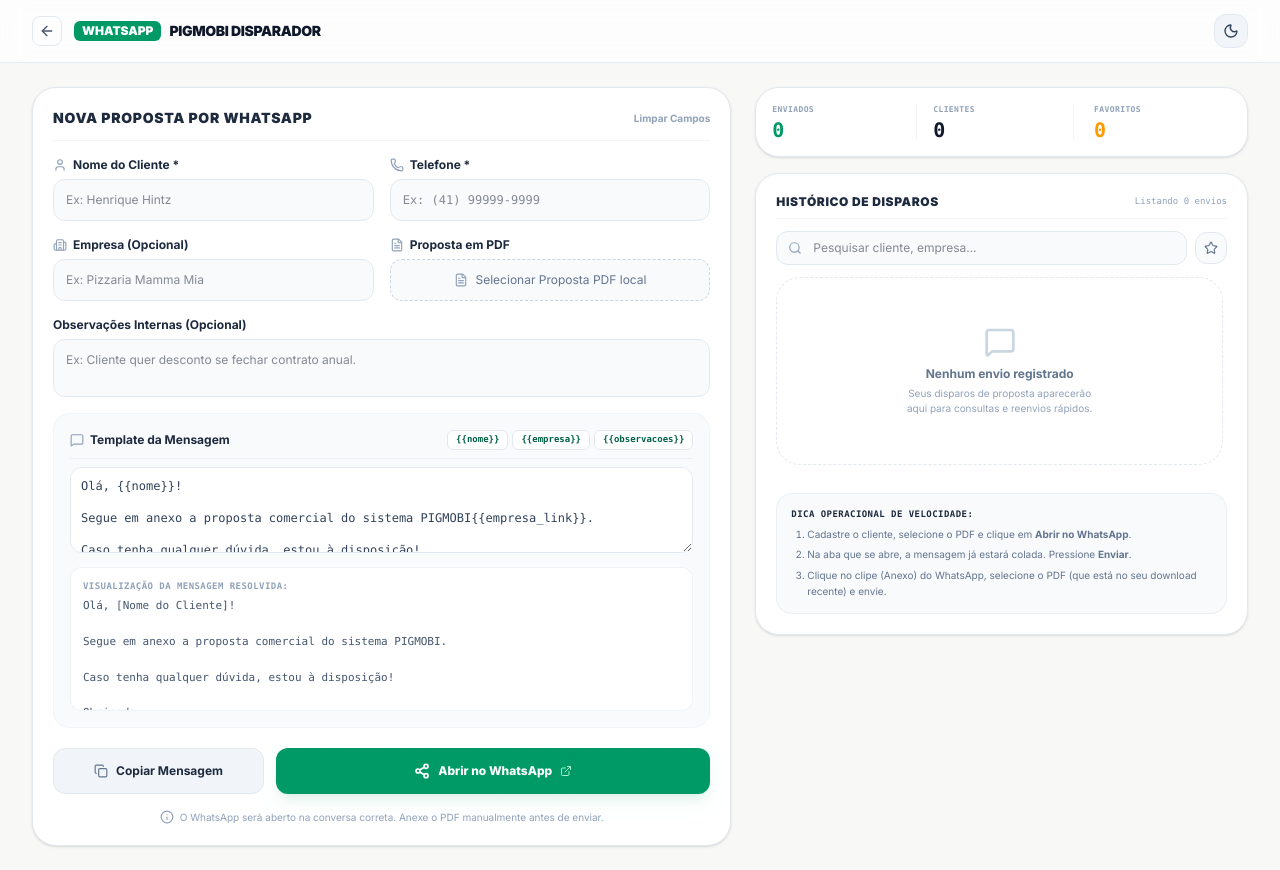
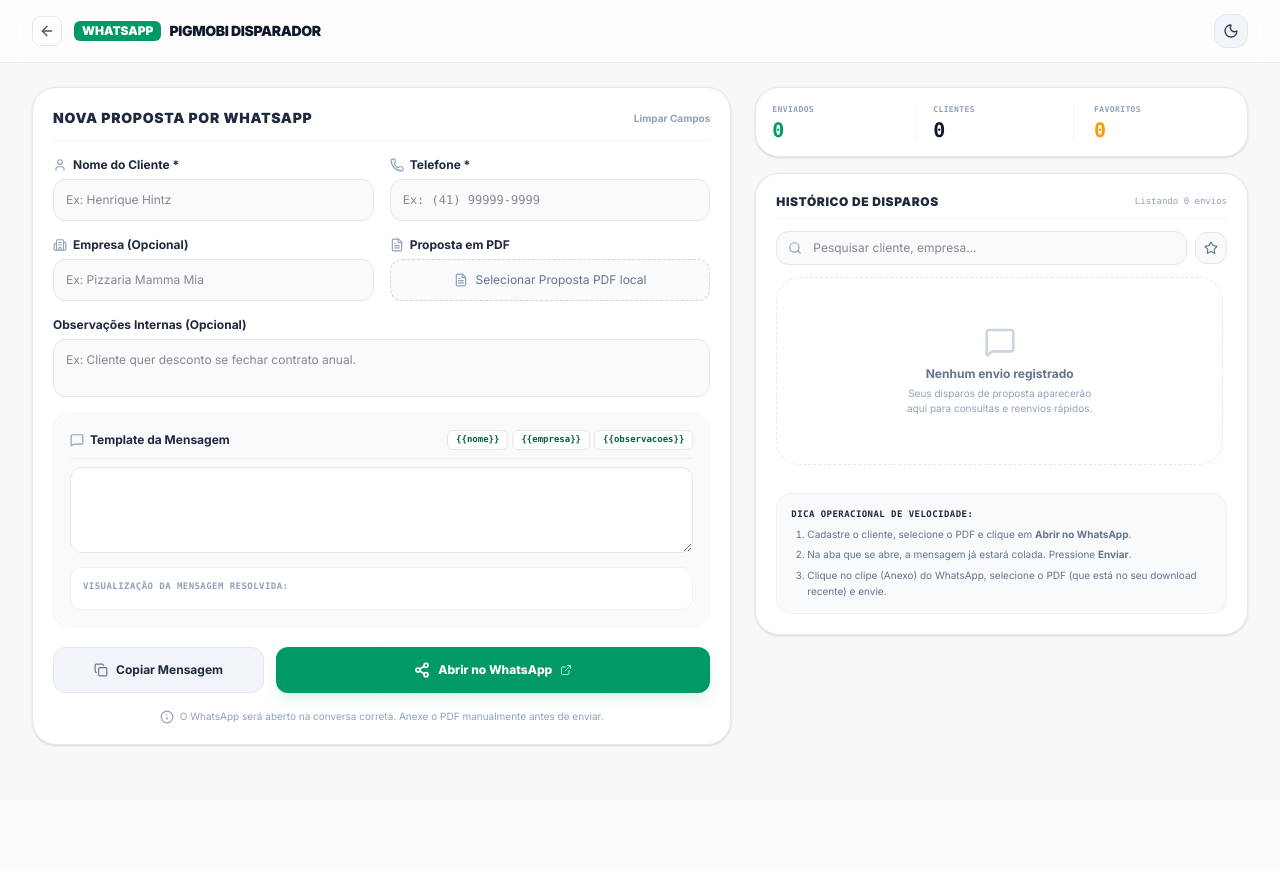
Before and after one commit to HenriqueHintz/Planso-PIGMOBI, a Next.js app: page /whatsapp in a window 1280 px wide. After the commit the page ends 800 px from the top, so only its background shows below. Built offline with nearby package versions, Linux system fonts and the light colour scheme.

Commit message:
feat: default message template to empty so users can paste their copied proposals directly

```diff
--- a/app/whatsapp/page.tsx
+++ b/app/whatsapp/page.tsx
@@ -42,14 +42,7 @@
 }
 
 // Initial template
-const INITIAL_TEMPLATE = `Olá, {{nome}}!
-
-Segue em anexo a proposta comercial do sistema PIGMOBI{{empresa_link}}.
-
-Caso tenha qualquer dúvida, estou à disposição!
-
-Obrigado,
-Equipe PIGMOBI`;
+const INITIAL_TEMPLATE = '';
 
 export default function WhatsAppDispatcher() {
   const prefersReducedMotion = useReducedMotion();
@@ -104,11 +97,6 @@
       }
     }
 
-    // 3. Template
-    const savedTemplate = localStorage.getItem('pigmobi_whatsapp_template');
-    if (savedTemplate) {
-      setTemplate(savedTemplate);
-    }
 
     // 4. Session import from simulator
     const sessionQuote = sessionStorage.getItem('pigmobi_quote_text');
```
